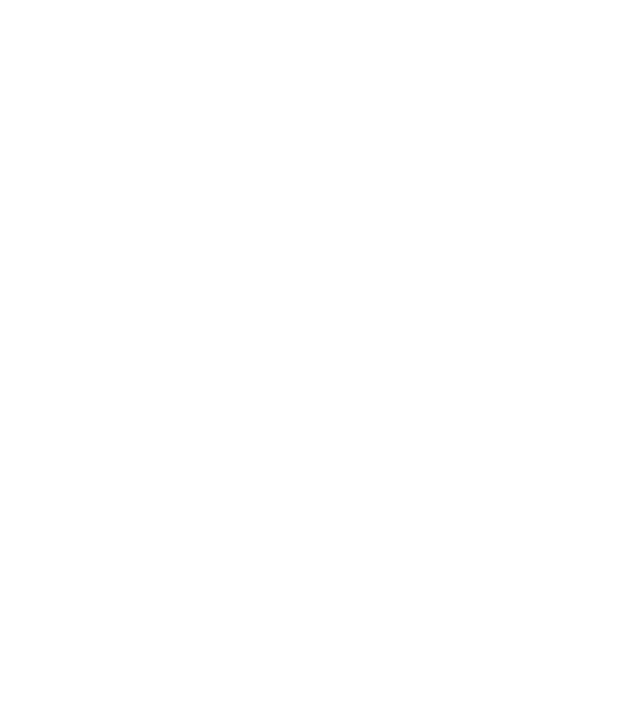
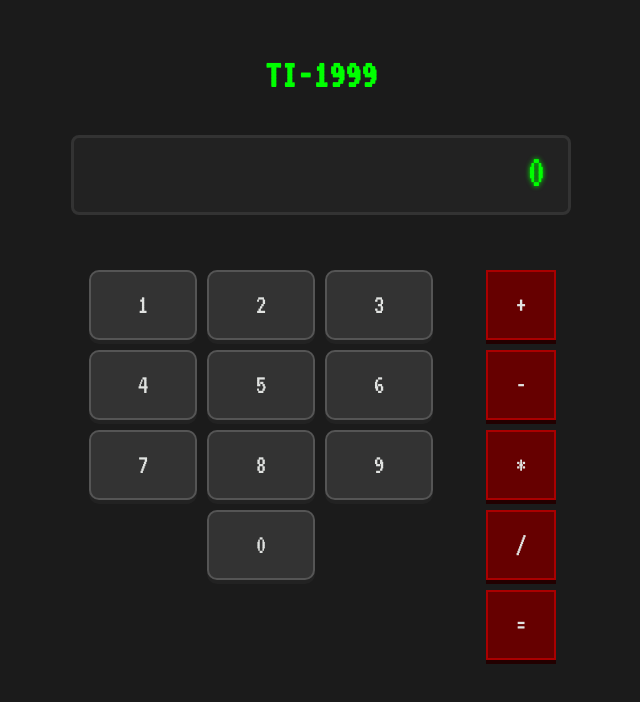
Before and after one commit to tripletone/odinCalculator, a plain HTML site: page index.html in a window 1280 px wide. Shown: the whole page, without its empty margins (319-959 px from the left). Drawn offline with Linux system fonts and the light colour scheme.

Commit message:
added in display and styled with css

```diff
--- a/index.html
+++ b/index.html
@@ -4,8 +4,37 @@
     <meta charset="UTF-8">
     <meta name="viewport" content="width=device-width, initial-scale=1.0">
     <title>Calculator</title>
+    <link rel="stylesheet" href="styles.css"/>
+    <link href="https://fonts.googleapis.com/css2?family=VT323&display=swap" rel="stylesheet">
+
 </head>
 <body>
+    <div id="calculatorContainer">
+        <h1 id="title">TI-1999</h1>
+        <div id="display">0</div>
+        <div id="buttonContainer">
+            <div id="inputContainer">
+                <button id="no1">1</button>
+                <button id="no2">2</button>
+                <button id="no3">3</button>
+                <button id="no4">4</button>
+                <button id="no5">5</button>
+                <button id="no6">6</button>
+                <button id="no7">7</button>
+                <button id="no8">8</button>
+                <button id="no9">9</button>
+                <button id="no0">0</button>
+            </div>
 
+            <div id ="operatorContainer">
+                <button id="add">+</button>
+                <button id="subtract">-</button>
+                <button id="multiply">*</button>
+                <button id="divide">/</button>
+                <button id="operate">=</button>
+            </div>
+        </div>
+    </div>
+    <script src="script.js"></script>
 </body>
 </html>
--- a/styles.css
+++ b/styles.css
@@ -0,0 +1,95 @@
+* {
+    background: #1b1b1b;
+    color: #e1e3e1;
+    font-family: 'VT323', monospace;
+}
+
+#title {
+    text-align: center;
+    font-size: 2.5rem;
+    margin-bottom: 20px;
+    color: #00ff00;
+}
+
+#calculatorContainer {
+    display: flex;
+    flex-direction: column;
+    justify-content: center;
+    align-items: center;
+    gap: 20px;
+    padding: 20px;
+    max-width: 500px;
+    margin: 0 auto;
+}
+
+#buttonContainer {
+    display: flex;
+    align-items: flex-start;
+    justify-content: center;
+    gap: 20px;
+}
+
+#display {
+    width: 100%;
+    height: 80px;
+    background-color: #222;
+    color: #0f0;
+    font-size: 48px;
+    text-align: right;
+    padding: 10px 20px;
+    box-sizing: border-box;
+    border: 3px solid #333;
+    border-radius: 8px;
+    margin-bottom: 20px;
+    overflow-x: auto;
+    letter-spacing: 2px;
+    text-shadow: 0 0 5px #0f0;
+}
+
+#inputContainer {
+    display: flex;
+    flex-wrap: wrap;
+    justify-content: center;
+    align-items: center;
+    padding: 10px;
+}
+
+#inputContainer button {
+    flex: 0 0 30%;
+    margin: 5px;
+    height: 70px;
+    width: 70px;
+    font-size: 28px;
+    background-color: #333;
+    border: 2px solid #555;
+    border-radius: 10px;
+    box-shadow: 0 4px #222;
+    transition: all 0.1s ease-in-out;
+    cursor: pointer;
+}
+
+#operatorContainer {
+    display: flex;
+    flex-direction: column;
+    justify-content: center;
+    align-items: center;
+    padding: 10px;
+}
+
+#operatorContainer button {
+    width: 70px;
+    height: 70px;
+    font-size: 28px;
+    margin: 5px;
+    background-color: #660000;
+    border: 2px solid #aa0000;
+    box-shadow: 0 4px #220000;
+    transition: all 0.1s ease-in-out;
+    cursor: pointer;
+}
+
+#inputContainer button:active,
+#operatorContainer button:active {
+    transform: translateY(4px);
+    box-shadow: 0 0 #000;
+}
```
